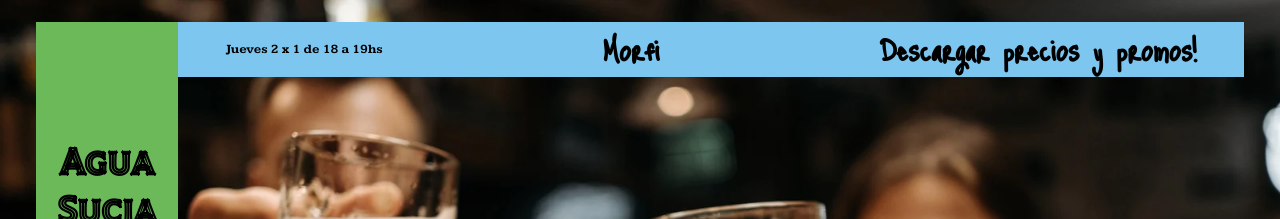
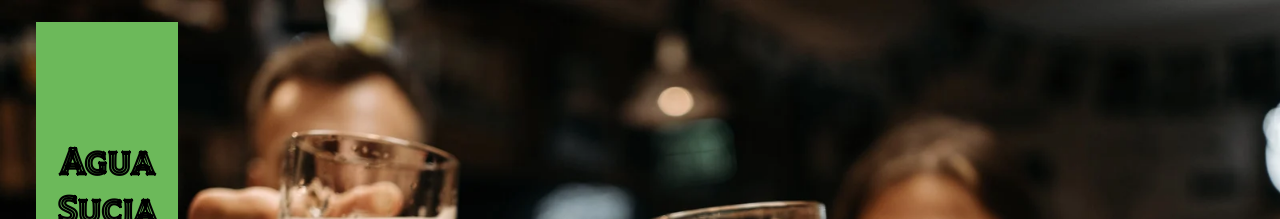
Before and after one commit to Ari-rock/tp-cac-23022, a plain HTML site: page paginas/morfi.html in a window 1280 px wide. Shown: the top 219 px of the page. Drawn offline with Linux system fonts and the light colour scheme.

Commit message:
modique css

```diff
--- a/paginas/morfi.html
+++ b/paginas/morfi.html
@@ -29,13 +29,6 @@
                 </ul>
             </nav>
         </header>
-        <main class="main">
-                    <div class="banner-hora">
-                        <p>Jueves 2 x 1 de 18 a 19hs</p>
-                        <p class="reserva"><a href="">Morfi</a></p>
-                        <p class="reserva"><a href="">Descargar precios y promos!</a></p>
-                    </div>
-        </main>
         <footer class="footer">
             <div class="footer-contacto">
                 <p>contactanos</p>
```
